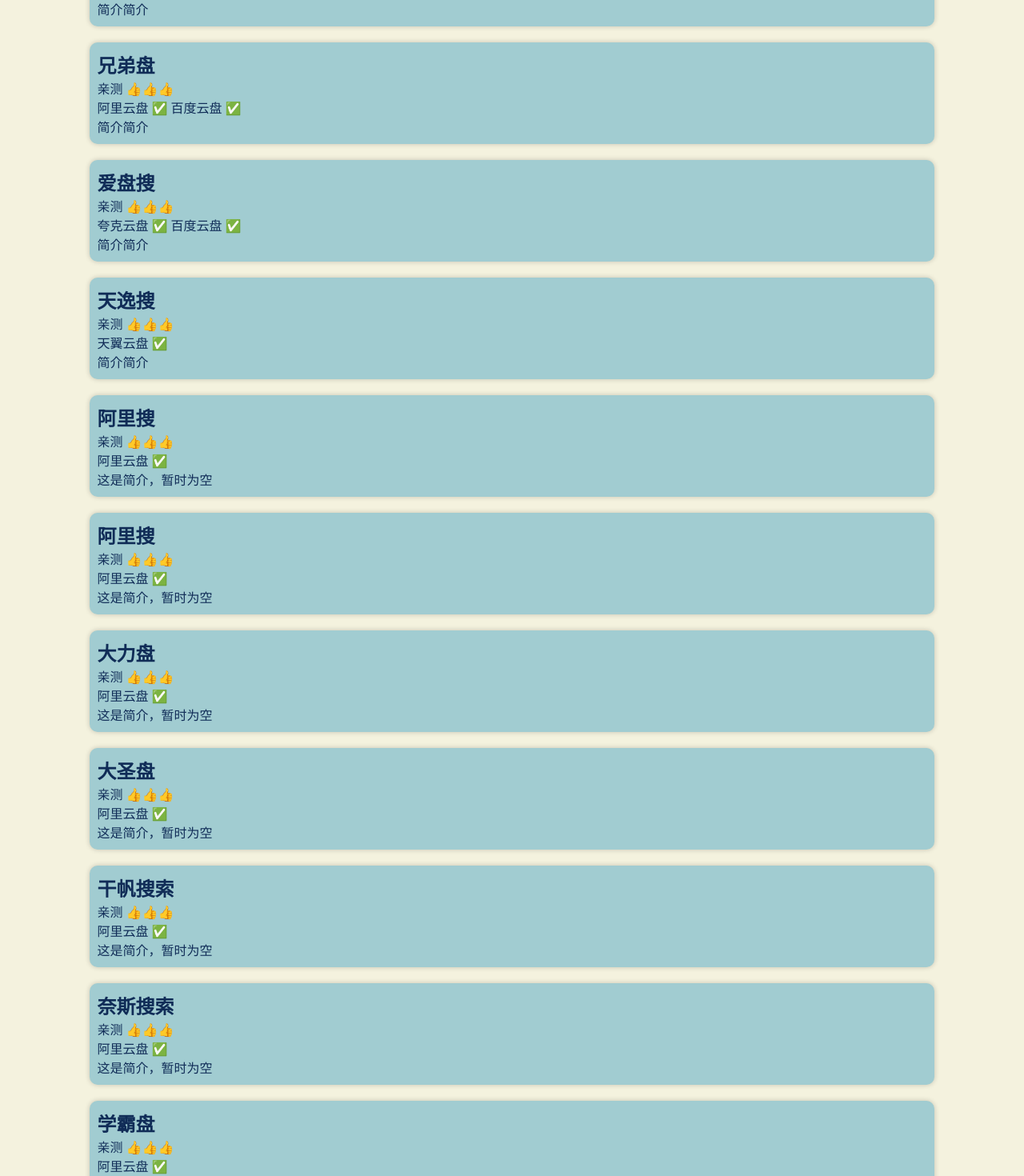
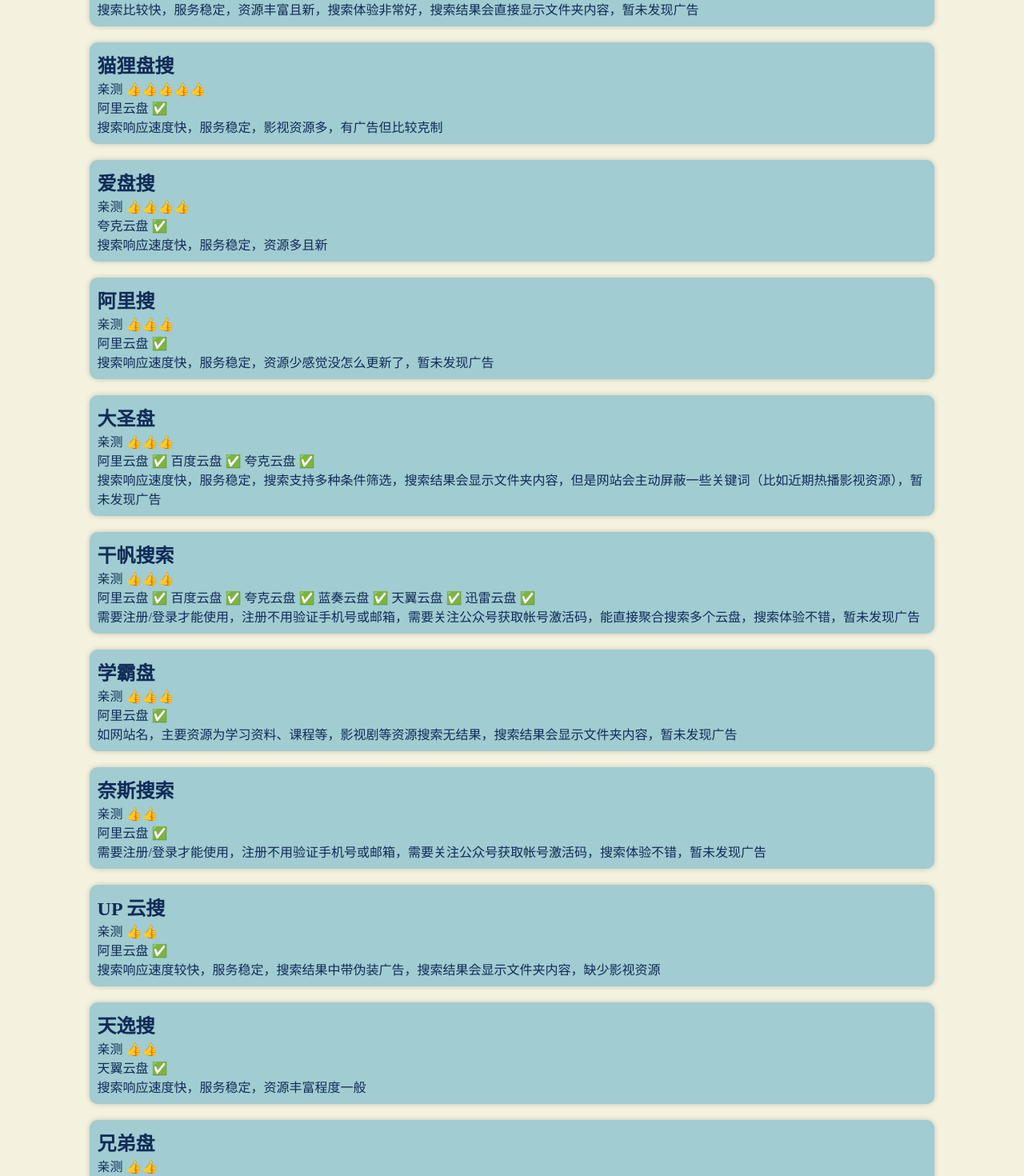
Before and after one commit to rokcso/pansou-vip, a Next.js app: page / in a window 1280 px wide. Shown: the part 286-1756 px from the top of the page at 80% size. Built offline with nearby package versions, Linux system fonts and the light colour scheme.

Commit message:
content: refresh the site data and layout

```diff
--- a/components/layout.js
+++ b/components/layout.js
@@ -15,7 +15,7 @@ export default function Layout({ children }) {
             <a href="https://jinshuju.net/f/s590FY">提交收录</a>
           </p>
           <p>💯 亲测满分为 👍👍👍👍👍</p>
-          <p>💫 所有已收录的工具将每月维护更新信息</p>
+          <p>💫 所有已收录的工具将每月维护更新</p>
         </header>
         <main>{children}</main>
         <footer className={styles.footer}>
--- a/public/sitesData.json
+++ b/public/sitesData.json
@@ -1,43 +1,28 @@
 [
+
+    {
+        "id": "aliso",
+        "name": "阿里搜",
+        "link": "https://aliso.cc/",
+        "score": "👍👍👍👍👍",
+        "platform": "阿里云盘 ✅",
+        "briefIntro": "搜索比较快，服务稳定，资源丰富且新，搜索体验非常好，搜索结果会直接显示文件夹内容，暂未发现广告"
+    },
     {
         "id": "alipansou",
         "name": "猫狸盘搜",
         "link": "https://www.alipansou.com/",
-        "score": "👍👍👍👍",
+        "score": "👍👍👍👍👍",
         "platform": "阿里云盘 ✅",
-        "briefIntro": "简介简介"
-    },
-    {
-        "id": "xiongdipan",
-        "name": "兄弟盘",
-        "link": "https://xiongdipan.com/",
-        "score": "👍👍👍",
-        "platform": "阿里云盘 ✅ 百度云盘 ✅",
-        "briefIntro": "简介简介"
+        "briefIntro": "搜索响应速度快，服务稳定，影视资源多，有广告但比较克制"
     },
     {
         "id": "aipanso",
         "name": "爱盘搜",
         "link": "https://aipanso.com/",
-        "score": "👍👍👍",
-        "platform": "夸克云盘 ✅ 百度云盘 ✅",
-        "briefIntro": "简介简介"
-    },
-    {
-        "id": "tianyiso",
-        "name": "天逸搜",
-        "link": "https://www.tianyiso.com/",
-        "score": "👍👍👍",
-        "platform": "天翼云盘 ✅",
-        "briefIntro": "简介简介"
-    },
-    {
-        "id": "aliso",
-        "name": "阿里搜",
-        "link": "https://aliso.cc/",
-        "score": "👍👍👍",
-        "platform": "阿里云盘 ✅",
-        "briefIntro": "这是简介，暂时为空"
+        "score": "👍👍👍👍",
+        "platform": "夸克云盘 ✅",
+        "briefIntro": "搜索响应速度快，服务稳定，资源多且新"
     },
     {
         "id": "pansoso",
@@ -45,39 +30,23 @@
         "link": "https://www.pansoso.com/",
         "score": "👍👍👍",
         "platform": "阿里云盘 ✅",
-        "briefIntro": "这是简介，暂时为空"
-    },
-    {
-        "id": "dalipan",
-        "name": "大力盘",
-        "link": "https://www.dalipan.com/",
-        "score": "👍👍👍",
-        "platform": "阿里云盘 ✅",
-        "briefIntro": "这是简介，暂时为空"
+        "briefIntro": "搜索响应速度快，服务稳定，资源少感觉没怎么更新了，暂未发现广告"
     },
     {
         "id": "dashengpan",
         "name": "大圣盘",
         "link": "https://www.dashengpan.com/",
         "score": "👍👍👍",
-        "platform": "阿里云盘 ✅",
-        "briefIntro": "这是简介，暂时为空"
+        "platform": "阿里云盘 ✅ 百度云盘 ✅ 夸克云盘 ✅",
+        "briefIntro": "搜索响应速度快，服务稳定，搜索支持多种条件筛选，搜索结果会显示文件夹内容，但是网站会主动屏蔽一些关键词（比如近期热播影视资源），暂未发现广告"
     },
     {
         "id": "qianfan",
         "name": "干帆搜索",
         "link": "https://pan.qianfan.app/",
         "score": "👍👍👍",
-        "platform": "阿里云盘 ✅",
-        "briefIntro": "这是简介，暂时为空"
-    },
-    {
-        "id": "niceso",
-        "name": "奈斯搜索",
-        "link": "https://www.niceso.net/",
-        "score": "👍👍👍",
-        "platform": "阿里云盘 ✅",
-        "briefIntro": "这是简介，暂时为空"
+        "platform": "阿里云盘 ✅ 百度云盘 ✅ 夸克云盘 ✅ 蓝奏云盘 ✅ 天翼云盘 ✅ 迅雷云盘 ✅",
+        "briefIntro": "需要注册/登录才能使用，注册不用验证手机号或邮箱，需要关注公众号获取帐号激活码，能直接聚合搜索多个云盘，搜索体验不错，暂未发现广告"
     },
     {
         "id": "xuebapan",
@@ -85,14 +54,38 @@
         "link": "https://www.xuebapan.com/",
         "score": "👍👍👍",
         "platform": "阿里云盘 ✅",
-        "briefIntro": "这是简介，暂时为空"
+        "briefIntro": "如网站名，主要资源为学习资料、课程等，影视剧等资源搜索无结果，搜索结果会显示文件夹内容，暂未发现广告"
+    },
+    {
+        "id": "niceso",
+        "name": "奈斯搜索",
+        "link": "https://www.niceso.net/",
+        "score": "👍👍",
+        "platform": "阿里云盘 ✅",
+        "briefIntro": "需要注册/登录才能使用，注册不用验证手机号或邮箱，需要关注公众号获取帐号激活码，搜索体验不错，暂未发现广告"
     },
     {
         "id": "upyunso",
         "name": "UP 云搜",
         "link": "https://www.upyunso.com/",
-        "score": "👍👍👍",
+        "score": "👍👍",
         "platform": "阿里云盘 ✅",
-        "briefIntro": "这是简介，暂时为空"
+        "briefIntro": "搜索响应速度较快，服务稳定，搜索结果中带伪装广告，搜索结果会显示文件夹内容，缺少影视资源"
+    },
+    {
+        "id": "tianyiso",
+        "name": "天逸搜",
+        "link": "https://www.tianyiso.com/",
+        "score": "👍👍",
+        "platform": "天翼云盘 ✅",
+        "briefIntro": "搜索响应速度快，服务稳定，资源丰富程度一般"
+    },
+    {
+        "id": "xiongdipan",
+        "name": "兄弟盘",
+        "link": "https://xiongdipan.com/",
+        "score": "👍👍",
+        "platform": "百度云盘 ✅",
+        "briefIntro": "搜索响应速度快，服务稳定，资源少且老"
     }
 ]
```
